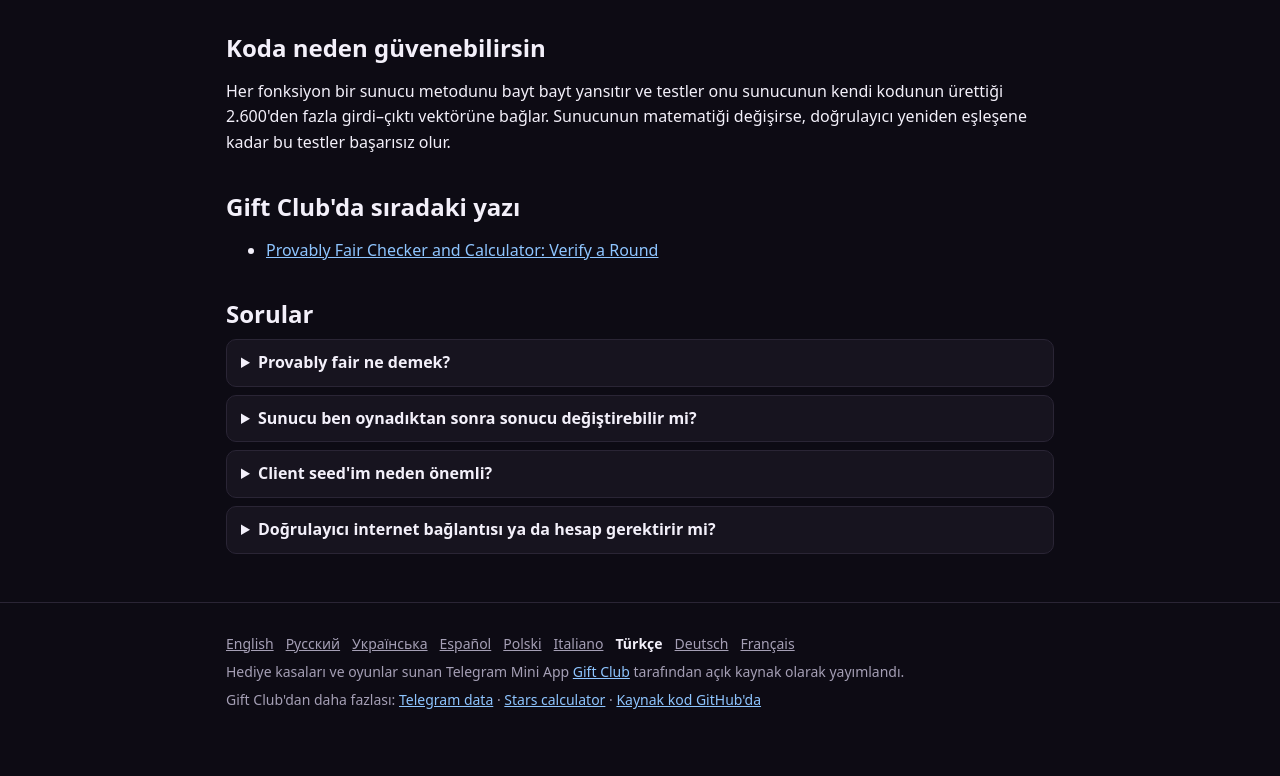
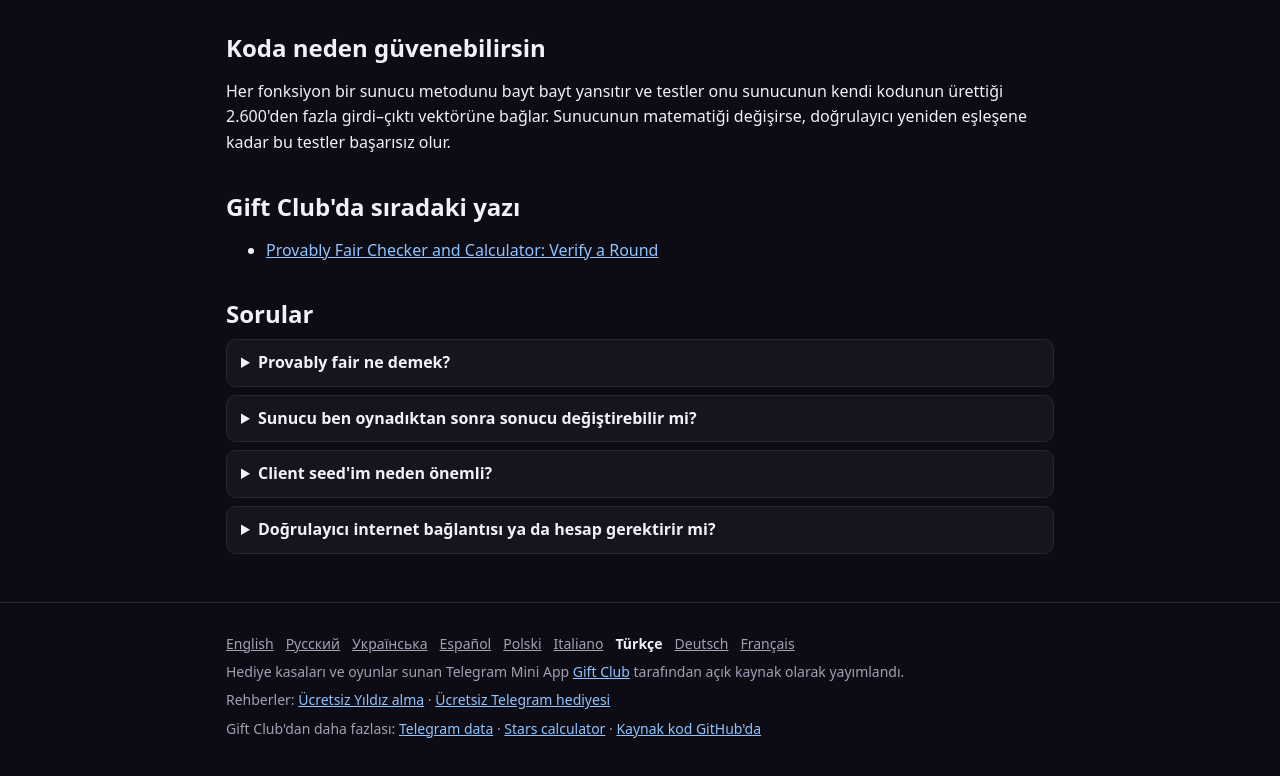
Before and after one commit to gift-club/provably-fair-verifier, a website: page docs/tr/index.html in a window 1280 px wide. Shown: the part 1841-2617 px from the top of the page. Drawn offline with Linux system fonts and the light colour scheme.

Commit message:
Footer: link the free Stars and free gifts guides
Added links to guides for earning free Telegram stars and gifts.

```diff
--- a/docs/tr/index.html
+++ b/docs/tr/index.html
@@ -132,6 +132,7 @@ const [f] = await generateFloats(seed, clientSeed, nonce, 1); // the round&#39;s
 <footer><div class="wrap">
 <p class="langs" aria-label="Diller"><a href="/provably-fair-verifier/" hreflang="en" lang="en">English</a><a href="/provably-fair-verifier/ru/" hreflang="ru" lang="ru">Русский</a><a href="/provably-fair-verifier/uk/" hreflang="uk" lang="uk">Українська</a><a href="/provably-fair-verifier/es/" hreflang="es" lang="es">Español</a><a href="/provably-fair-verifier/pl/" hreflang="pl" lang="pl">Polski</a><a href="/provably-fair-verifier/it/" hreflang="it" lang="it">Italiano</a><a href="/provably-fair-verifier/tr/" hreflang="tr" lang="tr" aria-current="true">Türkçe</a><a href="/provably-fair-verifier/de/" hreflang="de" lang="de">Deutsch</a><a href="/provably-fair-verifier/fr/" hreflang="fr" lang="fr">Français</a></p>
 <p>Hediye kasaları ve oyunlar sunan Telegram Mini App <a href="https://giftclub.app/tr/">Gift Club</a> tarafından açık kaynak olarak yayımlandı.</p>
+<p>Rehberler: <a href="https://giftclub.app/tr/blog/earn-free-telegram-stars">Ücretsiz Yıldız alma</a> · <a href="https://giftclub.app/tr/blog/free-telegram-gifts">Ücretsiz Telegram hediyesi</a></p>
 <p>Gift Club&#39;dan daha fazlası: <a href="/telegram-gifts-dataset/tr/">Telegram data</a> · <a href="/telegram-stars-calculator/tr/">Stars calculator</a> · <a href="https://github.com/gift-club/provably-fair-verifier">Kaynak kod GitHub&#39;da</a></p>
 
 </div></footer>
```
